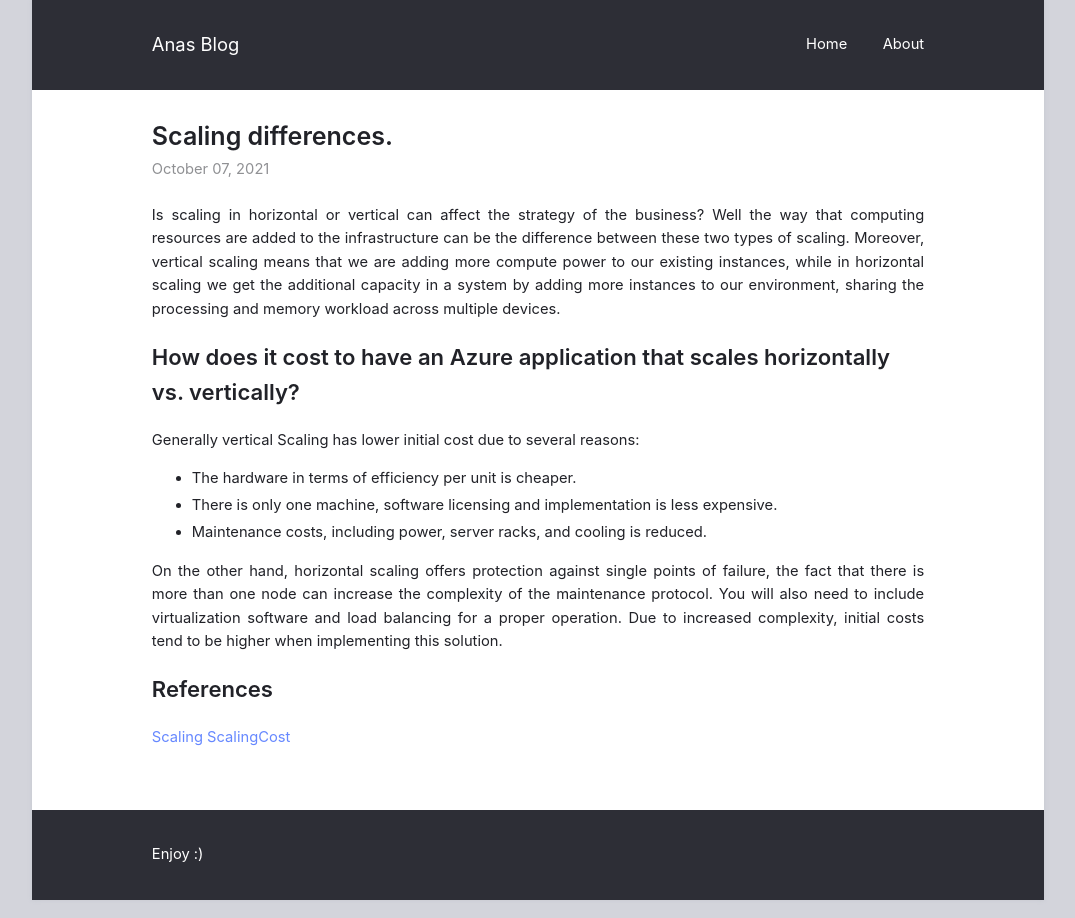
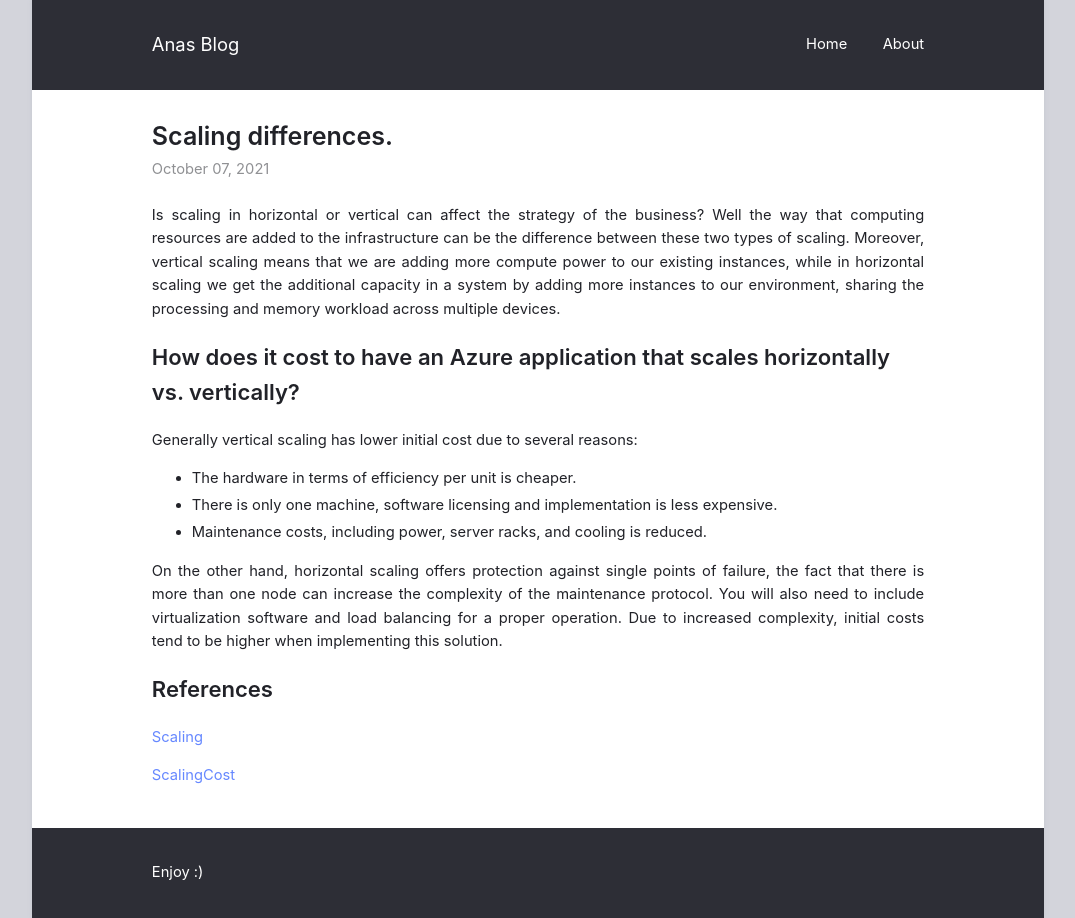
Before and after one commit to ItsAnass/ItsAnass.github.io, a Jekyll site: the page built from _posts/2021-10-07-Scaling.md, in a window 1280 px wide. Shown: the whole page, without its empty margins (102-1177 px from the left). Built offline with Jekyll 4.4.1, drawn with Linux system fonts in a browser that asks for light colours.

```diff
--- a/_posts/2021-10-07-Scaling.md
+++ b/_posts/2021-10-07-Scaling.md
@@ -8,7 +8,7 @@ Is scaling in horizontal or vertical can affect the strategy of the business? We
 
 ## How does it cost to have an Azure application that scales horizontally vs. vertically?
 
-Generally vertical Scaling has lower initial cost due to several reasons:
+Generally vertical scaling has lower initial cost due to several reasons:
 * The hardware in terms of efficiency per unit is cheaper.
 * There is only one machine, software licensing and implementation is less expensive.
 * Maintenance costs, including power, server racks, and cooling is reduced.
@@ -40,4 +40,5 @@ Due to increased complexity, initial costs tend to be higher when implementing t
 ## References
 
 [Scaling](https://www.section.io/blog/scaling-horizontally-vs-vertically/)
+
 [ScalingCost](https://www.esds.co.in/blog/what-is-the-difference-between-horizontal-vertical-scaling/)
```
